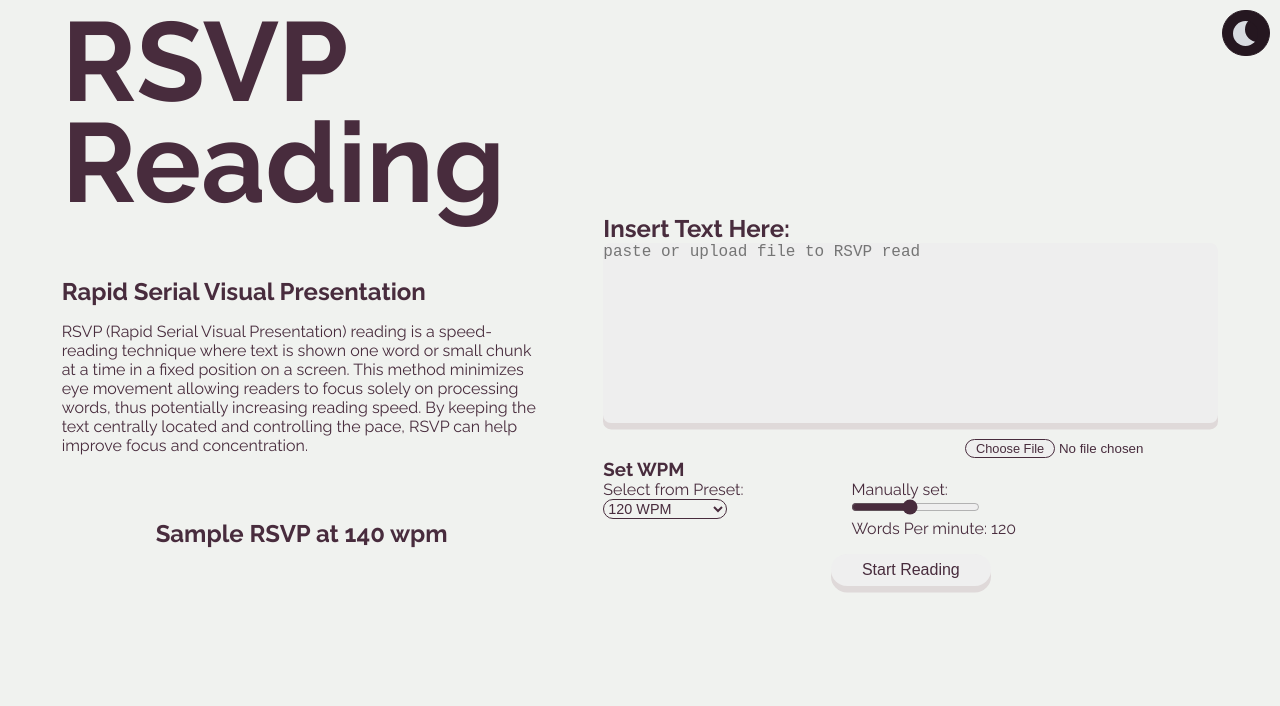
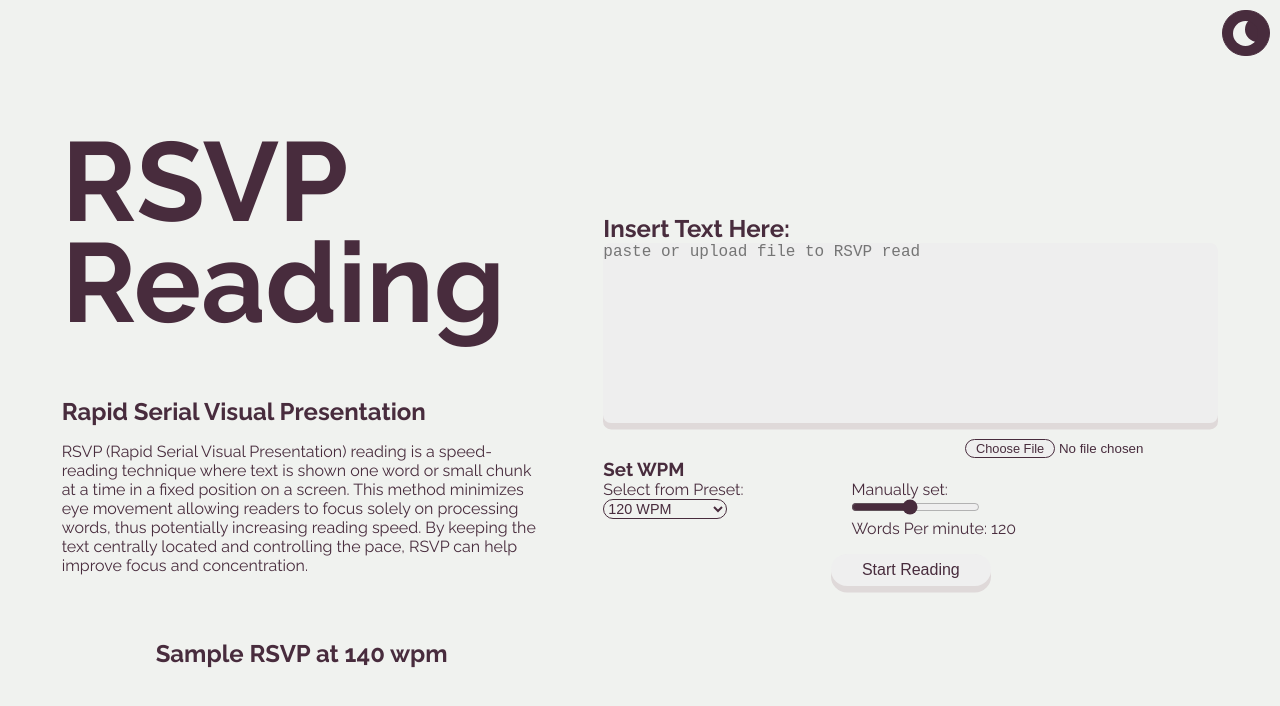
Before and after one commit to Alto0327/RSVP-Reading, a React (Vite) app: page / in a window 1280 px wide. Shown: the top 706 px of the page. Built offline with nearby package versions, Linux system fonts and the light colour scheme.

Commit message:
code Refactoring

```diff
--- a/src/App.css
+++ b/src/App.css
@@ -1,3 +1,9 @@
+:root{
+  --dark:#482c3d;
+  --light:#f0f2ef;
+}
+
+
 @keyframes expandDark {
   0% {
     clip-path: circle(0% at top right);
@@ -23,28 +29,27 @@
   min-height: 100vh;
   min-width: 100vw;
   position: relative;
-  overflow: hidden;
-  transition: background-color 0.2s ease-in-out, color 0.4s ease-in-out;
+  transition: background-color 0.3s ease-in-out, color 0.4s ease-in-out;
 }
 
 .Container-dark{
-  background-color: #251720;
+  background-color: var(--dark);
   color: #cac9ca;
   animation: expandDark 0.2s forwards;
 }
 
 .Container-light {
-  background-color: #f0f2ef;
-  color: #482c3d;
+  background-color: var(--light);
+  color: var(--dark);
   animation: expandLight 0.2s backwards;
 }
 
 .Container__left {
   display: flex;
   flex-direction: column;
+  justify-content: space-evenly;
   width: 30rem;
   gap: 4rem;
-  margin-top: -15rem;
 }
 
 .Container__left h1 {
@@ -86,8 +91,9 @@
 .file-upload {
   padding-top: 1rem;
 }
+
 input::file-selector-button {
-  border: 0.1rem solid #482c3d;
+  border: 1px solid var(--dark);
   font-size: 0.8rem;
   width: 7em;
   border-radius: 1rem;
@@ -101,7 +107,7 @@ input::file-selector-button {
   padding-bottom: 1rem;
 }
 .Wpm-slider {
-  accent-color: #482c3d;
+  accent-color: var(--dark);
 }
 
 .Wpm-slider-dark{
@@ -110,12 +116,12 @@ input::file-selector-button {
 
 .Wpm-select {
   width: 50%;
-  border: 0.1rem solid #482c3d;
+  border: 1px solid var(--dark);
   font-size: 0.9rem;
   border-radius: 1rem;
   color: #482c3d;
   cursor: pointer;
-  background-color: #f0f2ef;
+  background-color: var(--light);
 }
 
 .RSVP--button--Container {
@@ -130,7 +136,7 @@ input::file-selector-button {
   font-size: 1rem;
   width: 10em;
   border-radius: 1rem;
-  color: #482c3d;
+  color: var(--dark);
   box-shadow: 0 0.4rem #dfd9d9;
   cursor: pointer;
 }
@@ -157,8 +163,6 @@ input::file-selector-button {
   right: 10px;
   width: 3rem;
   height: 1rem;
-  --light: #d8dbe0;
-  --dark: #251720;
   --link: rgb(27, 129, 112);
   --link-hover: rgb(24, 94, 82);
 }
@@ -225,7 +229,7 @@ input::file-selector-button {
   display: flex;
   justify-content: center;
   align-items: center;
-  background-color: #b6b6b6;
+  background-color: inherit ;
 }
 
 /* Default styles (for larger screens by default) */
--- a/src/index.css
+++ b/src/index.css
@@ -4,14 +4,11 @@
   box-sizing: border-box;
 }
 
-html, body {
-  height: 100%;
-}
 
 body {
-  margin: 0;
-  padding: 0;
-  min-height: 100vh;
+  position: fixed;
+  width: 100%;
+  height: 100%;
   background-color: #f0f2ef;
   color: #482C3D;
   font-family: "Raleway", sans-serif;
```
